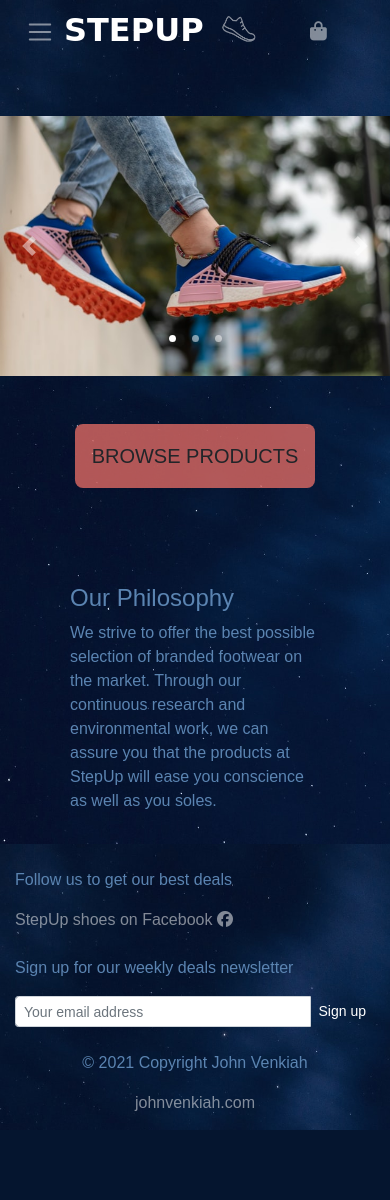
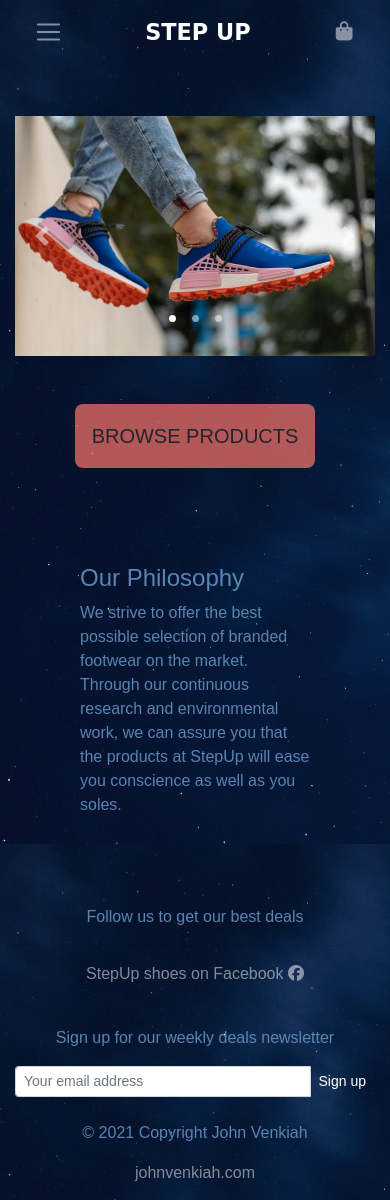
Before and after one commit to johnvenkiah/CI_PP5_John_Venkiah, a Django app: page / in a window 390 px wide. Before the commit the page ends 1130 px from the top, so only its background shows below. Run offline with Django 3.2, Linux system fonts and the light colour scheme; some libraries are stand-ins or nearby versions; some web fonts are replaced.

Commit message:
style: change main heading to h2, remove extra heading while scrolling down on mobile, same fade effect for navbar on mobile as on large screen

```diff
--- a/home/templates/home/index.html
+++ b/home/templates/home/index.html
@@ -10,9 +10,9 @@
 {% endblock %}
 
 {% block content %}
-    <div class="container-fluid h-100">
+    <div class="container-fluid">
         <div class="row h-100">
-            <div class="col-12 mx-auto p-0">
+            <div class="col-12 mx-auto">
                 <div id="carouselIndicators" class="carousel slide carousel-fade" data-ride="carousel">
                     <ol class="carousel-indicators">
                       <li data-target="#carouselIndicators" data-slide-to="0" class="active"></li>
--- a/static/css/base.css
+++ b/static/css/base.css
@@ -19,7 +19,7 @@ body {
     width: 1.5rem;
 }
 
-h2 {
+h1, h2 {
     font-family: 'Bungee Hairline', cursive;
     color: rgba(255, 255, 255);
 }
@@ -353,12 +353,33 @@ input[name='q']::placeholder {
     }
 
 
-/* PERSONAL STYLES */
+/* PERSONAL STYLES, QUERIES */
+
+    h1 {
+        font-size: 1.4rem;
+    }
 
     .hide-items {
         opacity: 1;
         display: inline-block !important;
         transition: opacity 0.3s ease-in-out;
+    }
+
+    .list-inline-item {
+        display: inline-block !important;
+        flex: none;
+    }
+
+    .navbar {
+        padding: .5rem 0;
+    }
+
+    .navbar-expand-lg > li, .navbar-expand-lg > button {
+        width: 25%;
+    }
+
+    .navbar-expand-lg > li, .navbar-expand-lg > h1 {
+        width: 51.5%;
     }
 }
 
--- a/templates/base.html
+++ b/templates/base.html
@@ -68,7 +68,7 @@
                 </div>
                 <div class="col-12 col-lg-3 my-auto py-1 py-lg-0 text-center">
                     <a href="{% url 'home' %}" class="nav-link main-logo-link">
-                        <h2 class="logo-font text-black my-0"><strong>Step</strong> Up</h2>
+                        <h1 class="logo-font text-black my-0">StepUp</h1>
                     </a>
                 </div>
                 <div class="col-12 col-lg-4 my-auto py-1 py-lg-0">
@@ -112,18 +112,17 @@
                 </div>
             </div>
             <div class="row bg-grad-trans-dark">
-                <nav class="navbar navbar-expand-lg d-lg-none navbar-dark w-100">
+                <!-- <nav class="navbar navbar-expand-lg d-lg-none navbar-dark w-100">
                     <button class="navbar-toggler" type="button" data-toggle="collapse" data-target="#main-nav"
                         aria-controls="main-nav" aria-expanded="false" aria-label="Toggle navigation">
                         <span class="navbar-toggler-icon"></span>
+                    </button> -->
+                <nav class="navbar bg-nav navbar-expand-lg navbar-dark w-100">
+                    <button class="navbar-toggler" type="button" data-toggle="collapse" data-target="#main-nav" aria-controls="main-nav" aria-expanded="false" aria-label="Toggle navigation">
+                        <span class="navbar-toggler-icon"></span>
                     </button>
-                    {% include 'includes/mobile-top-header.html' %}
+                        {% include 'includes/mobile-top-header.html' %}
                 </nav>
-                <div class="row text-center mx-auto w-100">
-                    <div class="col text-white hide-items d-lg-none">
-                        <h2 class="logo-font">StepUp <img class="shoe-icon" src="/media/shoe_icon.png"></h2>
-                    </div>
-                </div>
             </div>
         </header>
 
@@ -143,26 +142,17 @@
 
     <!-- Footer Elements -->
     <div class="container">
-
-      <!--Grid row-->
       <div class="row">
-
-        <!--Grid column-->
+        <div class="col-md-6 mb-4 text-center">
+            <p class="text-center">Follow us to get our best deals
+                <hr>
+                <a class="" href="https://www.facebook.com">StepUp shoes on Facebook
+                    <i class="fab fa-facebook" aria-hidden="true"></i>
+                </a>
+            </p>
+        </div>
         <div class="col-md-6 mb-4">
-
-          <!-- Form -->
-            <p>Follow us to get our best deals</p>
-            <a href="https://www.facebook.com">StepUp shoes on Facebook
-                <i class="fab fa-facebook" aria-hidden="true"></i>
-            </a>
-          <!-- Form -->
-
-        </div>
-        <!--Grid column-->
-
-        <!--Grid column-->
-        <div class="col-md-6 mb-4">
-            <p>Sign up for our weekly deals newsletter</p>
+            <p class="text-center">Sign up for our weekly deals newsletter</p>
           <form class="input-group">
             <input type="text" class="form-control form-control-sm" placeholder="Your email address"
               aria-label="Your email" aria-describedby="basic-addon2">
@@ -170,10 +160,7 @@
               <button class="btn btn-sm btn-trans my-0" type="button">Sign up</button>
             </div>
           </form>
-
         </div>
-        <!--Grid column-->
-
       </div>
       <!--Grid row-->
 
@@ -225,13 +212,13 @@
                         // Scroll Down
                         $('.hide-items').addClass('hide').removeClass('hide-items');
                         $('.hide-2').addClass('hide-items-2').removeClass('hide-2');
-                        $('#topnav').css({'background-color': 'transparent'})
+                        $('.bg-nav').css({'background-color': 'transparent'})
                     } else {
                         // Scroll Up
                         if(st + $(window).height() < $(document).height()) {
                             $('.hide-items-2').addClass('hide-2').removeClass('hide-items-2');
                             $('.hide').addClass('hide-items').removeClass('hide');
-                            $('#topnav').css({'background-color': 'rgb(57, 102, 128, .7)'})
+                            $('.bg-nav').css({'background-color': 'rgb(57, 102, 128, .7)'})
                         }
                     }
 
--- a/templates/includes/mobile-top-header.html
+++ b/templates/includes/mobile-top-header.html
@@ -38,7 +38,7 @@
         {% endif %}
     </div>
 </li>
-<h2 class="logo-font mx-auto my-auto hide-2">STEPUP <img class="shoe-icon" src="/media/shoe_icon.png"></h2>
+<h1 class="logo-font mx-auto my-auto text-center hide-2">STEP UP</h1>
 <li class="list-inline-item">
     <a class="{% if grand_total %}text-primary font-weight-bold{% else %}text-black{% endif %} nav-link d-block d-lg-none" href="#">
         <div class="text-center">
```
